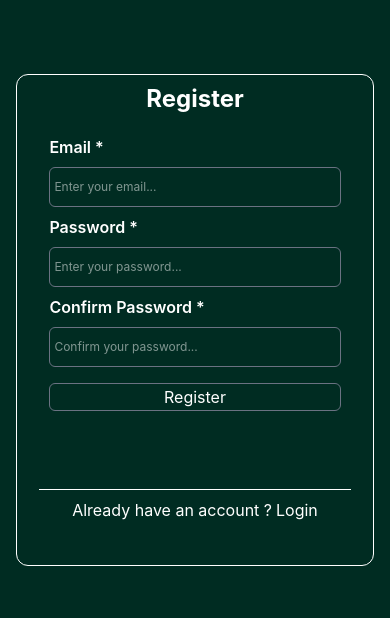
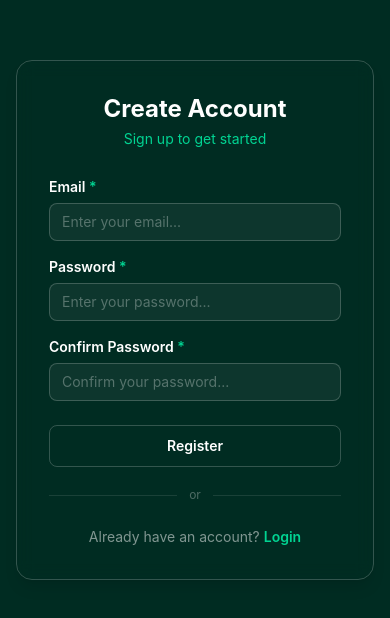
Before and after one commit to Sufiyan3101/AutomatedHiringProcess, a React app in the folder Frontend/: page /register in a window 390 px wide. Shown: the part 102-720 px from the top of the page. Built offline with nearby package versions, Linux system fonts and the light colour scheme; no server answers; the HTML template or start-up script is replaced by a standard one.

Commit message:
Updated UI for small screen

```diff
--- a/Frontend/src/Authentication/Login.jsx
+++ b/Frontend/src/Authentication/Login.jsx
@@ -54,60 +54,98 @@ const Login = () => {
   return (
     <>
       {userLoggedIn && <Navigate to="/dashboard" replace={true} />}
+      <div className="relative flex justify-center items-center min-h-screen bg-emerald-950 px-4">
+
+      {/* ── Alert ── */}
       {showAlert && (
-          <div className="absolute flex w-80 h-1/5 bg-red-500 top-2/5 left-2/5 rounded-2xl">
-            <div className="w-80 p-4 min-h-fit">
-              <p className="text-lg font-bold text-white">Alert Message</p>
-              <p className="text-sm text-white">{errorMessage}</p>
-              <button onClick={() => setShowAlert(false)} className="ml-60 mt-5 border border-white text-white w-10 h-fit rounded-md text-sm hover:cursor-pointer hover:bg-green-400  duration-500 ease-in-out">OK</button>
+        <div className="fixed inset-0 flex items-center justify-center z-50 bg-black/40">
+          <div className="bg-red-500 rounded-2xl p-5 w-80 shadow-xl">
+            <p className="text-lg font-bold text-white mb-1">Alert</p>
+            <p className="text-sm text-white mb-5">{errorMessage}</p>
+            <div className="flex justify-end">
+              <button
+                onClick={() => setShowAlert(false)}
+                className="px-4 py-1.5 border border-white text-white text-sm rounded-lg
+                  hover:bg-white hover:text-red-500 transition-all duration-300 cursor-pointer"
+              >
+                OK
+              </button>
+            </div>
           </div>
         </div>
       )}
-      <div className="flex justify-center items-center h-screen bg-emerald-950">
-        <div className="w-11/12 sm:w-3/4 md:w-2/5 h-fit bg-transparent border rounded-xl border-white text-white flex items-center flex-col p-2">
-          <div className="h-fit text-center text-2xl font-bold">
-            Welcome Back
+
+      {/* ── Card ── */}
+      <div className="w-full max-w-sm bg-transparent border border-white/20 rounded-2xl p-8
+        shadow-lg backdrop-blur-sm">
+
+        {/* Header */}
+        <div className="text-center mb-7">
+          <h1 className="text-2xl font-bold text-white">Welcome Back</h1>
+          <p className="text-emerald-400 text-sm mt-1">Sign in to your account</p>
         </div>
-          <form className="flex flex-col mt-2.5 h-fit min-w-11/12 p-2.5">
-            <label className="font-semibold">Email *</label>
+
+        {/* Form */}
+        <div className="flex flex-col gap-4">
+
+          {/* Email */}
+          <div className="flex flex-col gap-1.5">
+            <label className="text-white text-sm font-semibold">
+              Email <span className="text-emerald-400">*</span>
+            </label>
             <input
               type="email"
               placeholder="Enter your email..."
+              value={email}
               onChange={(e) => setEmail(e.target.value)}
-              value={email}
               required
-              className="border rounded-md pl-1 text-xs h-7 border-gray-500 mt-2 hover:border-white focus:border-gray-500 focus:outline-none focus:ring-0"
+              className="bg-white/5 border border-white/20 rounded-lg px-3 py-2 text-white
+                text-sm placeholder:text-white/30 outline-none
+                focus:border-emerald-500 hover:border-white/40 transition-colors duration-200"
             />
-            <label className="font-semibold mt-4">Password *</label>
+          </div>
+
+          {/* Password */}
+          <div className="flex flex-col gap-1.5">
+            <label className="text-white text-sm font-semibold">
+              Password <span className="text-emerald-400">*</span>
+            </label>
             <input
               type="password"
               placeholder="Enter your password..."
+              value={password}
               onChange={(e) => setPassword(e.target.value)}
-              value={password}
               required
-              className="border rounded-md pl-1 text-xs h-7 border-gray-500 mt-2 hover:border-white focus:border-gray-500 focus:outline-none focus:ring-0"
+              className="bg-white/5 border border-white/20 rounded-lg px-3 py-2 text-white
+                text-sm placeholder:text-white/30 outline-none
+                focus:border-emerald-500 hover:border-white/40 transition-colors duration-200"
             />
+          </div>
+
+          {/* Login Button */}
           <button
-              className="border rounded-md border-gray-500 mt-6 h-7 hover:bg-green-500 hover:border-none cursor-pointer duration-500 ease-in-out"
             onClick={onSubmit}
+            className="w-full mt-2 py-2.5 rounded-lg border border-white/20 text-white
+              text-sm font-semibold hover:bg-emerald-600 hover:border-emerald-600
+              transition-all duration-300 cursor-pointer"
           >
             Login
           </button>
-          </form>
-          <hr className="w-11/12 mb-2 mt-3" />
-          <div>
-            <label>New to the platform ?</label>
+        </div>
+
+        {/* Divider */}
+        <div className="flex items-center gap-3 my-5">
+          <hr className="flex-1 border-white/10"/>
+          <span className="text-white/30 text-xs">or</span>
+          <hr className="flex-1 border-white/10"/>
+        </div>
+
+        {/* Google Sign In */}
         <button
-              className="hover:cursor-pointer hover:text-green-500 duration-500 ease-in-out ml-1"
-              onClick={regNav}
-            >
-              SignUp
-            </button>
-          </div>
-          <div>
-            <button
-              className="h-4 mt-3 rounded-md flex flex-row justify-center items-center gap-2 hover:text-green-500 cursor-pointer duration-500 ease-in-out ani"
           onClick={onGoogleSignIn}
+          className="w-full flex items-center justify-center gap-2.5 py-2.5 rounded-lg
+            border border-white/20 text-white text-sm font-medium
+            hover:bg-white/10 transition-all duration-300 cursor-pointer"
         >
           <img
             src="https://www.svgrepo.com/show/475656/google-color.svg"
@@ -116,7 +154,18 @@ const Login = () => {
           />
           Sign in with Google
         </button>
-          </div>
+
+        {/* Sign Up */}
+        <p className="text-center text-white/50 text-sm mt-6">
+          New to the platform?{" "}
+          <button
+            onClick={regNav}
+            className="text-emerald-400 hover:text-emerald-300 font-semibold
+              transition-colors duration-300 cursor-pointer"
+          >
+            Sign Up
+          </button>
+        </p>
       </div>
     </div>
     </>
--- a/Frontend/src/Authentication/Register.jsx
+++ b/Frontend/src/Authentication/Register.jsx
@@ -43,61 +43,122 @@ const Register = () => {
     <>
       {/* {userLoggedIn && <Navigate to="/dashboard" replace={true} />} */}
 
+      <div className="relative flex justify-center items-center min-h-screen bg-emerald-950 px-4">
+        {/* ── Alert ── */}
         {showAlert && (
-          <div className="absolute flex w-fit h-fit bg-red-500 top-2/5 left-2/5 rounded-2xl">
-            <div className="w-80 p-4 min-h-fit">
-              <p className="text-lg font-bold text-white">Alert Message</p>
-              <p className="text-sm text-white">{errorMessage}</p>
-              <button onClick={() => setShowAlert(false)} className="ml-60 mt-5 border border-white text-white w-10 h-fit rounded-md text-sm hover:cursor-pointer hover:bg-green-400  duration-500 ease-in-out">OK</button>
+          <div className="fixed inset-0 flex items-center justify-center z-50 bg-black/40">
+            <div className="bg-red-500 rounded-2xl p-5 w-80 shadow-xl">
+              <p className="text-lg font-bold text-white mb-1">Alert</p>
+              <p className="text-sm text-white mb-5">{errorMessage}</p>
+              <div className="flex justify-end">
+                <button
+                  onClick={() => setShowAlert(false)}
+                  className="px-4 py-1.5 border border-white text-white text-sm rounded-lg
+              hover:bg-white hover:text-red-500 transition-all duration-300 cursor-pointer"
+                >
+                  OK
+                </button>
+              </div>
             </div>
           </div>
         )}
 
-      <div className="flex justify-center items-center h-screen bg-emerald-950">
-        <div className="w-11/12 sm:w-3/4 md:w-2/5 h-7/12 bg-transparent border rounded-xl border-white text-white flex items-center flex-col p-2">
-          <div className="h-fit text-center text-2xl font-bold">Register</div>
-          <form className="flex flex-col mt-2.5 h-3/4 min-w-11/12 p-2.5">
-            <label className="font-semibold">Email *</label>
+        {/* ── Card ── */}
+        <div
+          className="w-full max-w-sm bg-transparent border border-white/20 rounded-2xl p-8
+    shadow-lg backdrop-blur-sm"
+        >
+          {/* Header */}
+          <div className="text-center mb-7">
+            <h1 className="text-2xl font-bold text-white">Create Account</h1>
+            <p className="text-emerald-400 text-sm mt-1">
+              Sign up to get started
+            </p>
+          </div>
+
+          {/* Form */}
+          <div className="flex flex-col gap-4">
+            {/* Email */}
+            <div className="flex flex-col gap-1.5">
+              <label className="text-white text-sm font-semibold">
+                Email <span className="text-emerald-400">*</span>
+              </label>
               <input
                 type="email"
                 placeholder="Enter your email..."
                 value={email}
-              onChange={(e)=>setEmail(e.target.value)}
+                onChange={(e) => setEmail(e.target.value)}
                 required
-              className="border rounded-md pl-1 text-xs h-10 border-gray-500 mt-2 hover:border-white focus:border-gray-500 focus:outline-none focus:ring-0"
+                className="bg-white/5 border border-white/20 rounded-lg px-3 py-2 text-white
+            text-sm placeholder:text-white/30 outline-none
+            focus:border-emerald-500 hover:border-white/40 transition-colors duration-200"
               />
-            <label className="font-semibold mt-2">Password *</label>
+            </div>
+
+            {/* Password */}
+            <div className="flex flex-col gap-1.5">
+              <label className="text-white text-sm font-semibold">
+                Password <span className="text-emerald-400">*</span>
+              </label>
               <input
                 type="password"
                 placeholder="Enter your password..."
                 value={password}
-              onChange={(e)=>setPassword(e.target.value)}
+                onChange={(e) => setPassword(e.target.value)}
                 required
-              className="border rounded-md pl-1 text-xs h-10 border-gray-500 mt-2 hover:border-white focus:border-gray-500 focus:outline-none focus:ring-0"
+                className="bg-white/5 border border-white/20 rounded-lg px-3 py-2 text-white
+            text-sm placeholder:text-white/30 outline-none
+            focus:border-emerald-500 hover:border-white/40 transition-colors duration-200"
               />
-            <label className="font-semibold mt-2">Confirm Password *</label>
+            </div>
+
+            {/* Confirm Password */}
+            <div className="flex flex-col gap-1.5">
+              <label className="text-white text-sm font-semibold">
+                Confirm Password <span className="text-emerald-400">*</span>
+              </label>
               <input
                 type="password"
                 placeholder="Confirm your password..."
                 value={confirmPassword}
-              onChange={(e)=>setConfirmPassword(e.target.value)}
+                onChange={(e) => setConfirmPassword(e.target.value)}
                 required
-              className="border rounded-md pl-1 text-xs h-10 border-gray-500 mt-2 hover:border-white focus:border-gray-500 focus:outline-none focus:ring-0"
+                className="bg-white/5 border border-white/20 rounded-lg px-3 py-2 text-white
+            text-sm placeholder:text-white/30 outline-none
+            focus:border-emerald-500 hover:border-white/40 transition-colors duration-200"
               />
-            <button className="border rounded-md border-gray-500 mt-4 h-7 hover:bg-green-500 hover:border-green-500 cursor-pointer duration-500 ease-in-out ani" onClick={onSubmit}>
+            </div>
+
+            {/* Register Button */}
+            <button
+              onClick={onSubmit}
+              className="w-full mt-2 py-2.5 rounded-lg border border-white/20 text-white
+          text-sm font-semibold hover:bg-emerald-600 hover:border-emerald-600
+          transition-all duration-300 cursor-pointer"
+            >
               Register
             </button>
-          </form>
-          <hr className="w-11/12 mb-2 mt-2" />
-          <div>
-            <label>Already have an account ?</label>
+          </div>
+
+          {/* Divider */}
+          <div className="flex items-center gap-3 my-5">
+            <hr className="flex-1 border-white/10" />
+            <span className="text-white/30 text-xs">or</span>
+            <hr className="flex-1 border-white/10" />
+          </div>
+
+
+          {/* Login Redirect */}
+          <p className="text-center text-white/50 text-sm mt-6">
+            Already have an account?{" "}
             <button
-              className="hover:cursor-pointer hover:text-green-500 duration-500 ease-in-out ml-1"
               onClick={loginNav}
+              className="text-emerald-400 hover:text-emerald-300 font-semibold
+          transition-colors duration-300 cursor-pointer"
             >
               Login
             </button>
-          </div>
+          </p>
         </div>
       </div>
     </>
--- a/Frontend/src/Company/Dashboard.jsx
+++ b/Frontend/src/Company/Dashboard.jsx
@@ -16,10 +16,9 @@ import useCompanySetup from "./Hooks/UseCompanySetup";
 const Dashboard = () => {
   const [forms, setForms] = useState([]);
   const [loading, setLoading] = useState(true);
-  const [applicantCount, setApplicantCount] = useState(0);
   const [menuOpenId, setMenuOpenId] = useState(null);
   const navigate = useNavigate();
-  const { setUploading, hasDetails } = useCompanySetup();
+  const { setUpLoading: companyLoading, hasDetails } = useCompanySetup();
 
  useEffect(() => {
   const unsubscribe = auth.onAuthStateChanged(async (user) => {
@@ -71,7 +70,6 @@ const Dashboard = () => {
         });
       }
 
-      setApplicantCount(totalApplicants); // total for stats card
       setForms(data);
 
     } catch (err) {
@@ -84,7 +82,7 @@ const Dashboard = () => {
   return () => unsubscribe();
 }, []);
 
-  if (setUploading) {
+  if (companyLoading) {
   return (
     <div className="min-h-screen bg-emerald-950 flex items-center justify-center">
       <div className="w-5 h-5 border-2 border-emerald-400 border-t-transparent rounded-full animate-spin" />
--- a/Frontend/src/Company/Hooks/UseCompanySetup.jsx
+++ b/Frontend/src/Company/Hooks/UseCompanySetup.jsx
@@ -5,9 +5,7 @@ import { doc, getDoc } from "firebase/firestore";
 
 // useCompanySetup.js
 const useCompanySetup = () => {
-  // null  = not checked yet (show spinner)
-  // true  = checked, has details
-  // false = checked, no details
+
   const [hasDetails, setHasDetails] = useState(null); // ← null instead of false
 
   useEffect(() => {
@@ -33,7 +31,7 @@ const useCompanySetup = () => {
   }, []);
 
   // null = still loading, true/false = done
-  return { loading: hasDetails === null, hasDetails };
+  return { setUpLoading: hasDetails === null, hasDetails };
 };
 
 export default useCompanySetup;
```
Lines whose indentation alone changed are shown as unchanged.
